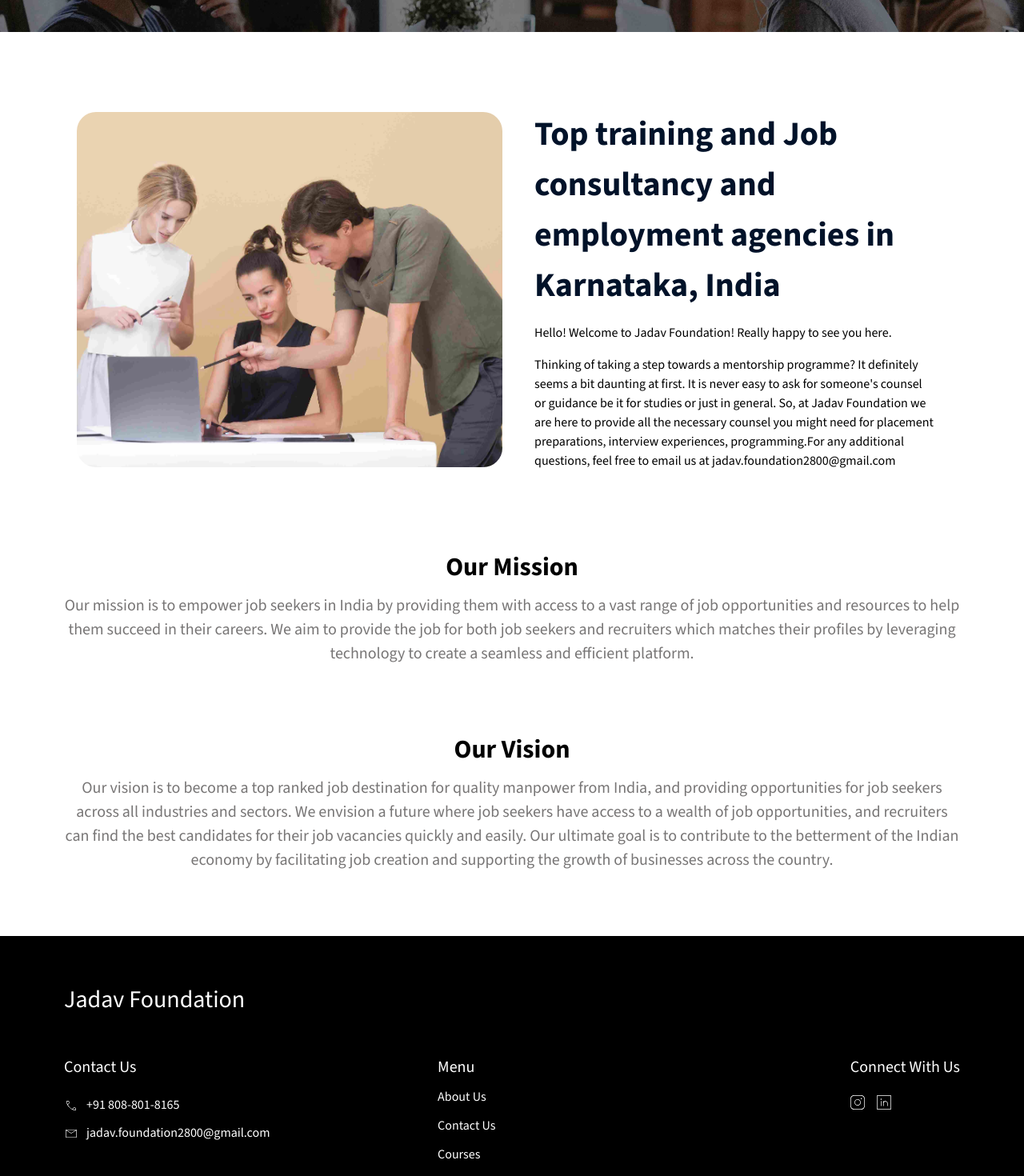
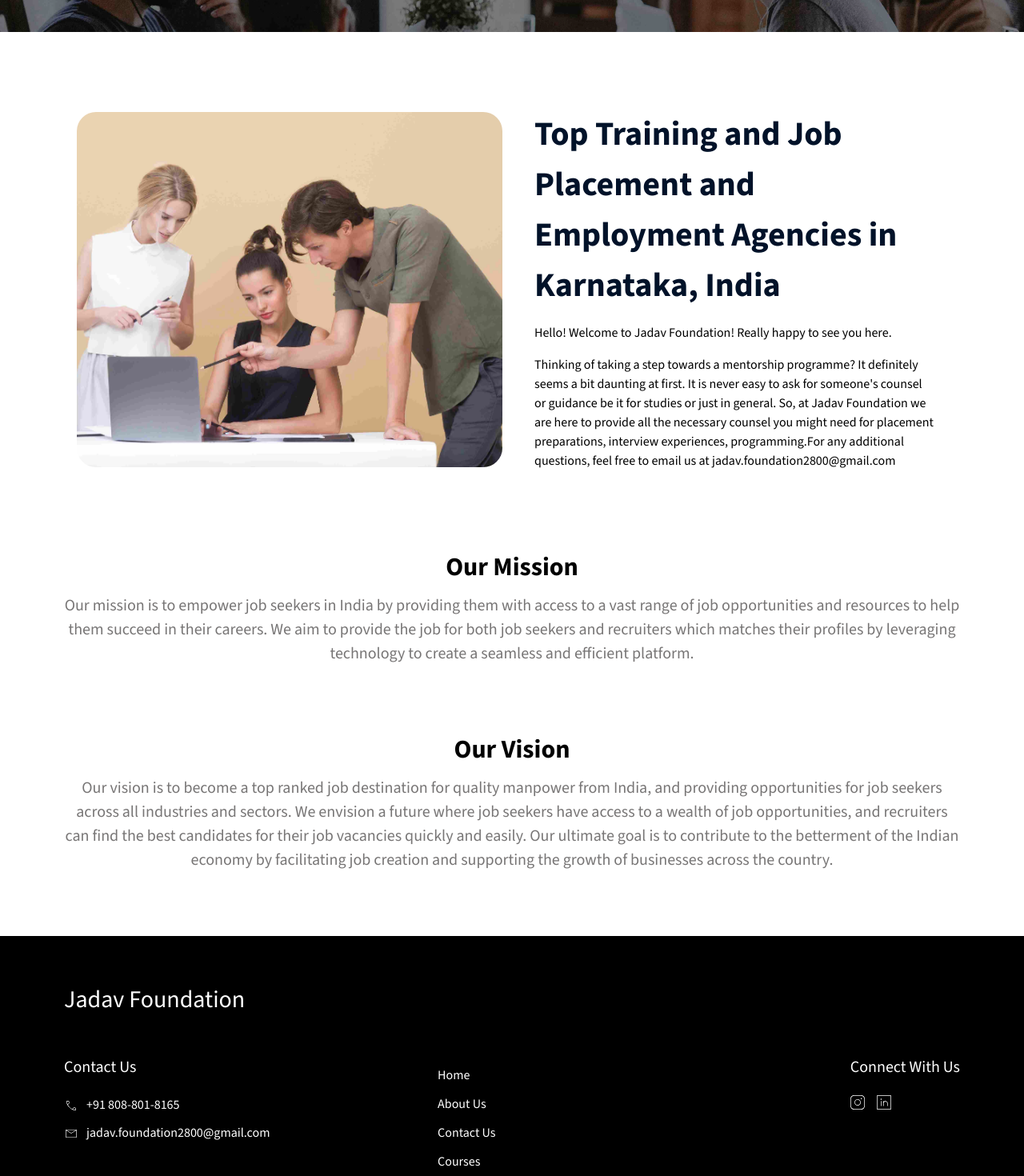
Before and after one commit to Jadava-IT/LandingPage, a React (Create React App) app: page /about in a window 1280 px wide. Shown: the part 480-1950 px from the top of the page at 80% size. Built offline with nearby package versions, Linux system fonts and the light colour scheme.

Commit message:
bug fixed3

```diff
--- a/public/index.html
+++ b/public/index.html
@@ -24,7 +24,7 @@
       work correctly both with client-side routing and a non-root public URL.
       Learn how to configure a non-root public URL by running `npm run build`.
     -->
-    <title>Jadav Fpundation</title>
+    <title>Jadav Foundation</title>
   </head>
   <body>
     <noscript>You need to enable JavaScript to run this app.</noscript>
--- a/src/Pages/AboutUs.jsx
+++ b/src/Pages/AboutUs.jsx
@@ -28,7 +28,7 @@
         />
         <div class="flex flex-col items-center justify-center gap-4 px-4 py-10 md:items-start ">
           <p class="section_heading text-headText text-start">
-            Top training and Job consultancy and employment agencies in
+            Top Training and Job Placement and Employment Agencies in
             Karnataka, India
           </p>
           <p class="section_subheading text-center md:text-start text-subText ">
--- a/src/Pages/Footer.jsx
+++ b/src/Pages/Footer.jsx
@@ -3,7 +3,7 @@
 
 const SocialMediadata = [
   {
-    SocialMediaLink: "https://www.instagram.com",
+    SocialMediaLink: "https://www.instagram.com/jadav_foundation/",
     SocialMediaSvg: (
       <svg
         xmlns="http://www.w3.org/2000/svg"
@@ -27,7 +27,7 @@
     ),
   },
   {
-    SocialMediaLink: "https://www.linkedin.com",
+    SocialMediaLink: "https://www.linkedin.com/in/jadav-foundation",
     SocialMediaSvg: (
       <svg
         xmlns="http://www.w3.org/2000/svg"
@@ -137,43 +137,52 @@
           </div>
 
           <div className="md:flex md:flex-col lg:mt-[48px] md:mt-[33px]  ">
-            <h2 className="FooterTitleHeading">Menu</h2>
-            <a
+            {/* <h2 className="FooterTitleHeading">Menu</h2> */}
+            <Link
               className="md:flex md:flex-col md:gap-1  cursor-pointer hover:text-yellow-500 lg:mt-[12px] md:mt-[8px]"
-              target="_blank"
-              href="/about"
+              // target="_blank"
+              to="/"
+            >
+              <p className="FooterSubTitle lg:w-[306px] md:w-[241px]  ">
+                Home
+              </p>{" "}
+            </Link>
+            <Link
+              className="md:flex md:flex-col md:gap-1  cursor-pointer hover:text-yellow-500 lg:mt-[12px] md:mt-[8px]"
+              // target="_blank"
+              to="/about"
             >
               <p className="FooterSubTitle lg:w-[306px] md:w-[241px]  ">
                 About Us
               </p>{" "}
-            </a>
-            <a
+            </Link>
+            <Link
               className="md:flex md:flex-col md:gap-1  cursor-pointer hover:text-yellow-500 lg:mt-[12px] md:mt-[8px]"
-              target="_blank"
-              href="/contact"
+              // target="_blank"
+              to="/contact"
             >
               <p className="FooterSubTitle lg:w-[306px] md:w-[241px]  ">
                 Contact Us
               </p>{" "}
-            </a>
-            <a
+            </Link>
+            <Link
               className="md:flex md:flex-col md:gap-1  cursor-pointer hover:text-yellow-500 lg:mt-[12px] md:mt-[8px]"
-              target="_blank"
-              href="/course"
+              // target="_blank"
+              to="/course"
             >
               <p className="FooterSubTitle lg:w-[306px] md:w-[241px] ">
                 Courses
               </p>{" "}
-            </a>
-            <a
+            </Link>
+            <Link
               className="md:flex md:flex-col md:gap-1  cursor-pointer hover:text-yellow-500 lg:mt-[12px] md:mt-[8px]"
-              target="_blank"
-              href="/service"
+              // target="_blank"
+              to="/service"
             >
               <p className="FooterSubTitle lg:w-[306px] md:w-[241px] ">
                 Services
               </p>{" "}
-            </a>
+            </Link>
           </div>
           <div className="md:flex md:flex-col lg:mt-[48px] md:mt-[33px]">
             <h2 className="FooterTitleHeading">Connect With Us</h2>
@@ -269,14 +278,15 @@
             </div>
           </div>
           <div>
-            <h2 className="FooterTitleHeading">Menu</h2>
-            <a className="flex gap-[4px] pt-[10px]" target="_blank" href="/">
-              {/* location icon */}
+
+
+            <Link to="/" className="FooterSubTitle max-w-[132px] ">
+                Home
+              </Link>
 
               <Link to="/about" className="FooterSubTitle max-w-[132px] ">
                 About Us
               </Link>
-            </a>
 
               {/* location icon */}
 
--- a/src/Pages/HeroSection.jsx
+++ b/src/Pages/HeroSection.jsx
@@ -10,7 +10,7 @@
       <section className="heroSection relative w-full md:h-[400px] h-[400px]">
         <div className="leftHero  lg:w-[1120px] md:w-[690px] w-full">
           <h1 className="firstLine text-start">
-            Top training and Job consultancy and <br /> employment agencies in
+            Top Training and Job Placement and <br /> Employment Agencies in
             Karnataka, India
           </h1>
           <h1 className="secondLine text-start">The Ultimate Guide To Ace Interviews</h1>
--- a/src/Pages/MeetTeam.jsx
+++ b/src/Pages/MeetTeam.jsx
@@ -10,8 +10,8 @@
         <div className="ourTeamCards flex flex-wrap justify-center gap-8 lg:gap-0  lg:justify-between my-6 items-center">
             <div className="card1 relative md:w-[400px] md:h-[400px] w-[300px] h-[300px] bg-[#00000066]">
                <div className="designation absolute bottom-0 left-4">
-               <h1 className='lg:text-[35px]  text-[#fff] font-bold'>Prajwal R</h1>
-                <h1 className='lg:text-[20px] text-[#fff] font-light'>Founder & Director of Jadav Foundation</h1>
+               <h1 className='lg:text-[35px]  text-[#000] font-bold'>Prajwal R</h1>
+                <h1 className='lg:text-[20px] text-[#000] font-light'>Founder & Director of Jadav Foundation</h1>
                </div>
             </div>
 
--- a/src/Pages/Service.jsx
+++ b/src/Pages/Service.jsx
@@ -11,7 +11,7 @@
           class="-pt-1 mx-auto h-[70vw] w-[70vw] place-self-center rounded-full object-cover object-top md:h-[400px] sm:w-full sm:rounded-3xl md:w-[660px] lg:h-[344px]"
         />
         <div class="flex flex-col items-center justify-center gap-4 px-4 py-10 md:items-start ">
-          <p class="section_heading text-headText text-center md:text-start">Top training and Job consultancy and employment agencies in Karnataka, India</p>
+          <p class="section_heading text-headText text-center md:text-start">Top Training and Job Placement and Employment Agencies in Karnataka, India</p>
           {/* <p class="section_subheading text-center md:text-start text-subText ">
             Hello! Welcome to <span class="font-medium">Jadav Foundation</span>! Really
             happy to see you here.
```
